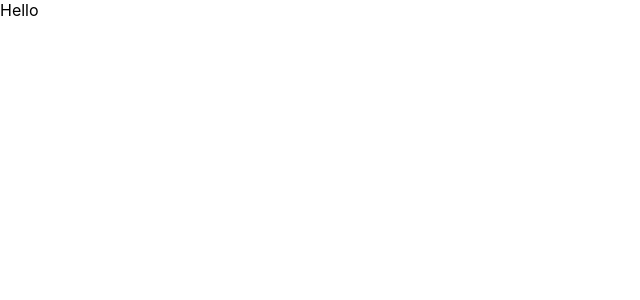
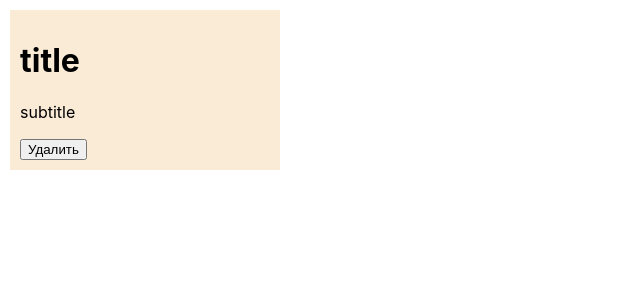
Before and after one commit to MonaMag/react-rtk-query, a React (Create React App) app: page / in a window 1280 px wide. Shown: the top 300 px of the page, without its empty margins (0-640 px from the left). Built offline with nearby package versions, Linux system fonts and the light colour scheme.

Commit message:
json-server and component Articles added

```diff
--- /dev/null
+++ b/db.json
@@ -0,0 +1,24 @@
+{
+  "articles": [
+    {
+      "id": 1,
+      "title": "JS news",
+      "subtitle": "Что нового в JS за 2024 год?"
+    },
+    {
+      "id": 2,
+      "title": "Python news",
+      "subtitle": "Что нового в Python за 2024 год?"
+    },
+    {
+      "id": 3,
+      "title": "Kotlin news",
+      "subtitle": "Что нового в Kotlin за 2024 год?"
+    },
+    {
+      "id": 4,
+      "title": "TypeScript news",
+      "subtitle": "Что нового в TypeScript за 2024 год?"
+    }
+  ]
+}
--- a/src/App.tsx
+++ b/src/App.tsx
@@ -1,10 +1,13 @@
-import React from 'react';
-import './App.css';
+import React from "react";
+import "./App.css";
+import { ArticlesList } from "./entities/Article/ui/ArticlesList";
 
 function App() {
   return (
     <div>
-     Hello
+      <ArticlesList
+        articles={[{ id: 5, title: "title", subtitle: "subtitle" }]}
+      />
     </div>
   );
 }
--- /dev/null
+++ b/src/entities/Article/model/types/types.ts
@@ -0,0 +1,5 @@
+export interface IArticle {
+  id: number;
+  title: string;
+  subtitle: string;
+}
--- /dev/null
+++ b/src/entities/Article/ui/ArticleItem.tsx
@@ -0,0 +1,19 @@
+import React from "react";
+import { IArticle } from "../model/types/types";
+import cls from "./ArticlesList.module.css";
+
+interface ArticleItemProps {
+  article: IArticle;
+}
+
+export const ArticleItem = ({ article }: ArticleItemProps) => {
+  return (
+    <div className={cls.content}>
+      <div className={cls.card}>
+        <h1>{article.title}</h1>
+        <p>{article.subtitle}</p>
+        <button>Удалить</button>
+      </div>
+    </div>
+  );
+};
--- /dev/null
+++ b/src/entities/Article/ui/ArticlesList.module.css
@@ -0,0 +1,21 @@
+.articleList {
+  display: flex;
+  justify-content: center;
+  align-items: flex-start;
+  flex-wrap: wrap;
+}
+
+.content {
+  width: 100%;
+  display: flex;
+  flex-direction: column;
+  justify-content: center;
+  align-items: flex-start;
+}
+
+.card {
+   width: 250px;
+   margin: 10px;
+    padding: 10px;
+   background-color: antiquewhite;
+ }
--- /dev/null
+++ b/src/entities/Article/ui/ArticlesList.tsx
@@ -0,0 +1,19 @@
+import { FC } from "react";
+import cls from "./ArticlesList.module.css";
+import { ArticleItem } from "./ArticleItem";
+import { IArticle } from "../model/types/types";
+
+interface ArticlesListProps {
+  articles: IArticle[];
+}
+
+export const ArticlesList: FC<ArticlesListProps> = ({
+  articles,
+}: ArticlesListProps) => {
+  return (
+    <div className={cls.articleList}>
+      {articles &&
+        articles.map((item) => <ArticleItem article={item} key={item.id} />)}
+    </div>
+  );
+};
```
Also changed, not shown: package.json (+25 -20 lines), src/entities/Article/api/articlesApi.ts (added, +20 -0 lines), 1 other file (tests, documents, lock files or other folders).
